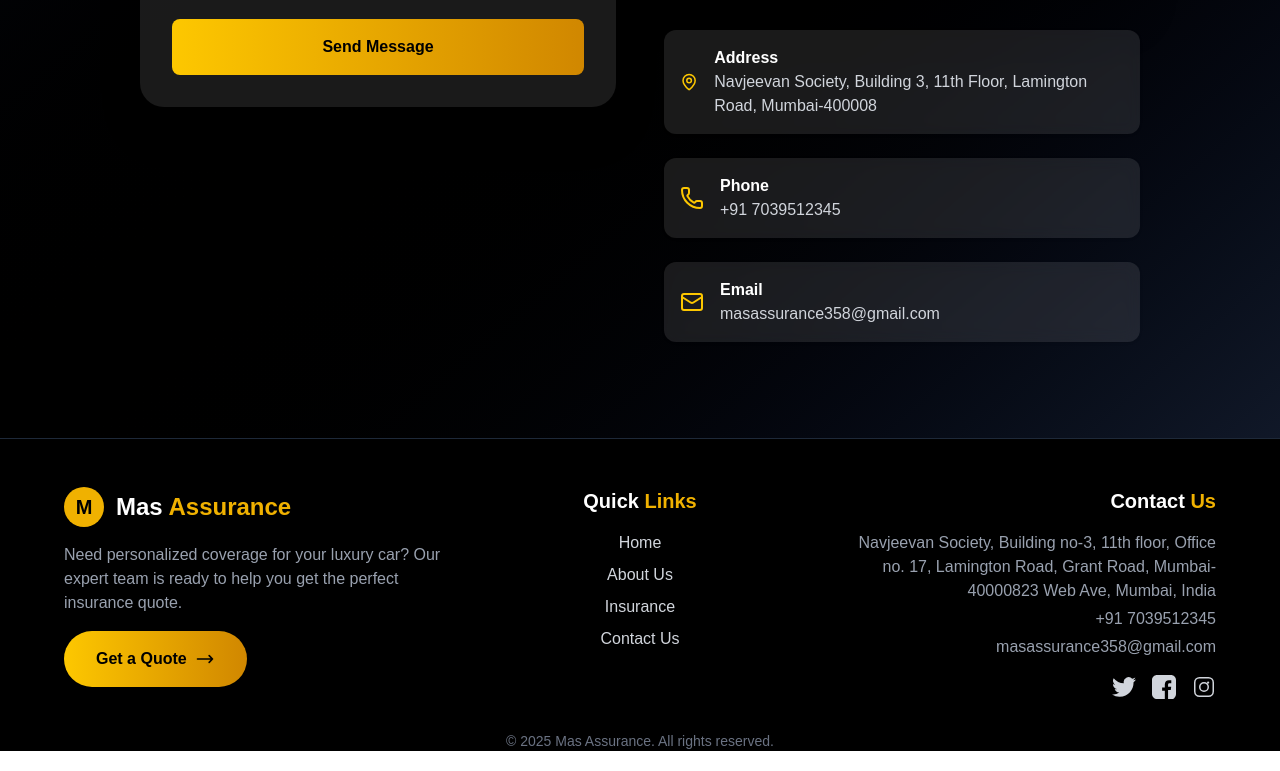
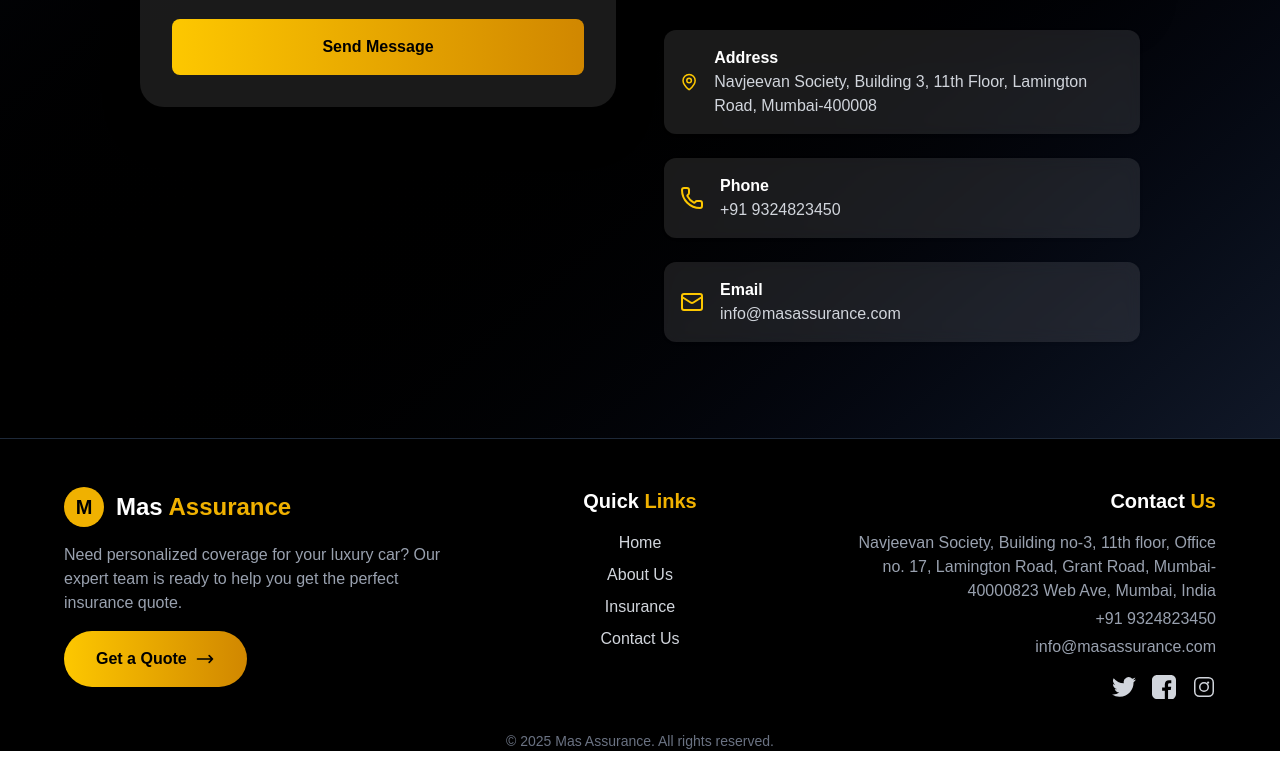
Before and after one commit to Yasir-72/Mass-Assurance-webite, a Next.js app: page /contact in a window 1280 px wide. Shown: the part 774-1545 px from the top of the page. Built offline with nearby package versions, Linux system fonts and the light colour scheme.

Commit message:
Update contact information across the application

```diff
--- a/src/components/layout/footer.tsx
+++ b/src/components/layout/footer.tsx
@@ -56,11 +56,12 @@ export default function Footer() {
             <h3 className="text-xl font-bold text-white mb-4">
               Contact <span className="text-yellow-500">Us</span>
             </h3>
-            <p className="text-gray-400 text-center md:text-end">Navjeevan Society, Building no-3, 11th floor, Office no. 17,
+            <p className="text-gray-400 text-center md:text-end">
+              Navjeevan Society, Building no-3, 11th floor, Office no. 17,
               Lamington Road, Grant Road, Mumbai-40000823 Web Ave, Mumbai, India
             </p>
-            <p className="text-gray-400 mt-1">+91 7039512345</p>
-            <p className="text-gray-400 mt-1">masassurance358@gmail.com</p>
+            <p className="text-gray-400 mt-1">+91 9324823450</p>
+            <p className="text-gray-400 mt-1">info@masassurance.com</p>
             <div className="flex space-x-4 mt-4">
               {[
                 // Social Icons
--- a/src/components/layout/whatsappbutton.tsx
+++ b/src/components/layout/whatsappbutton.tsx
@@ -1,8 +1,9 @@
-// components/WhatsAppButton.js
+"use client";
+
+import Image from "next/image";
 import Link from "next/link";
-import Image from "next/image";
 
-const WHATSAPP_NUMBER = "8850687306";
+const WHATSAPP_NUMBER = "919324823450"; // Correct format: digits only
 const WHATSAPP_URL = `https://wa.me/${WHATSAPP_NUMBER}`;
 
 export default function WhatsAppButton() {
@@ -13,7 +14,6 @@ export default function WhatsAppButton() {
       rel="noopener noreferrer"
       aria-label="Chat with us on WhatsApp"
       className="
-
         fixed
         bottom-8
         right-8
@@ -27,21 +27,25 @@ export default function WhatsAppButton() {
         focus:ring-2
         focus:ring-green-300
         focus:ring-offset-2
-
         text-white
         text-sm
         font-medium
         px-4
         py-2
         rounded-full
-
         shadow-lg
         transition
         duration-200
         ease-in-out
       "
     >
-      <Image src="/images/whatsapp.png" alt="" width={50} height={50} className="w-8 h-8 md:w-12 md:h-12"/>
+      <Image
+        src="/images/whatsapp.png"
+        alt="WhatsApp Icon"
+        width={50}
+        height={50}
+        className="w-8 h-8 md:w-12 md:h-12"
+      />
     </Link>
   );
 }
--- a/src/components/pages/aboutpagecontent.tsx
+++ b/src/components/pages/aboutpagecontent.tsx
@@ -89,12 +89,12 @@ export default function AboutPageContent() {
     },
   ];
 
-  const team = [
-    { name: "Alice Johnson", role: "CEO", img: "/images/dummy1.png" },
-    { name: "Mark Thompson", role: "CTO", img: "/images/dummy2.png" },
-    { name: "Sara Lee", role: "COO", img: "/images/dummy1.png" },
-    { name: "David Kim", role: "CFO", img: "/images/dummy2.png" },
-  ];
+  // const team = [
+  //   { name: "Alice Johnson", role: "CEO", img: "/images/dummy1.png" },
+  //   { name: "Mark Thompson", role: "CTO", img: "/images/dummy2.png" },
+  //   { name: "Sara Lee", role: "COO", img: "/images/dummy1.png" },
+  //   { name: "David Kim", role: "CFO", img: "/images/dummy2.png" },
+  // ];
 
   return (
     <main className="flex flex-col w-full space-y-20 ">
@@ -236,7 +236,7 @@ export default function AboutPageContent() {
       </section>
 
       {/* Leadership Team */}
-      <section className="max-w-6xl mx-auto px-6 text-center space-y-12">
+      {/* <section className="max-w-6xl mx-auto px-6 text-center space-y-12">
         <h2 className="text-4xl font-bold text-white">
           Leadership <span className="text-yellow-500">Team</span>
         </h2>
@@ -263,7 +263,7 @@ export default function AboutPageContent() {
             </motion.div>
           ))}
         </div>
-      </section>
+      </section> */}
 
       {/* Tech Support */}
       <section className="max-w-6xl mx-auto px-3 py-16 bg-gradient-to-r from-gray-800 to-black rounded-2xl shadow-xl">
--- a/src/components/pages/contactpagecontent.tsx
+++ b/src/components/pages/contactpagecontent.tsx
@@ -162,8 +162,8 @@ export default function ContactPageContent() {
                   label: "Address",
                   text: "Navjeevan Society, Building 3, 11th Floor, Lamington Road, Mumbai-400008",
                 },
-                { icon: Phone, label: "Phone", text: "+91 7039512345" },
-                { icon: Mail, label: "Email", text: "masassurance358@gmail.com" },
+                { icon: Phone, label: "Phone", text: "+91 9324823450" },
+                { icon: Mail, label: "Email", text: "info@masassurance.com" },
               ].map((item, i) => (
                 <div
                   key={i}
--- a/src/components/pages/home/contactsection.tsx
+++ b/src/components/pages/home/contactsection.tsx
@@ -93,14 +93,14 @@ export default function ContactSection() {
               <span className="mr-3 text-yellow-500">☎️</span>
               <div>
                 <h3 className="font-semibold">Phone</h3>
-                <p className="text-gray-400">+91 7039512345</p>
+                <p className="text-gray-400">+91 9324823450</p>
               </div>
             </li>
             <li className="flex items-start">
               <span className="mr-3 text-yellow-500">✉️</span>
               <div>
                 <h3 className="font-semibold">Email</h3>
-                <p className="text-gray-400">masassurance358@gmail.com</p>
+                <p className="text-gray-400">info@masassurance.com</p>
               </div>
             </li>
           </ul>
--- a/src/components/pages/insurancepagecontent.tsx
+++ b/src/components/pages/insurancepagecontent.tsx
@@ -244,7 +244,7 @@ export default function InsurancePageContent() {
       </section>
 
       {/* Comparison Table */}
-      <motion.section
+      {/* <motion.section
         className="overflow-x-auto bg-black px-20"
         variants={fadeInUp}
       >
@@ -338,10 +338,13 @@ export default function InsurancePageContent() {
             ))}
           </tbody>
         </motion.table>
-      </motion.section>
+      </motion.section> */}
 
       {/* Final CTA */}
-      <motion.section className="flex flex-col items-center text-center py-16 mx-auto" variants={fadeInUp}>
+      <motion.section
+        className="flex flex-col items-center text-center py-16 mx-auto"
+        variants={fadeInUp}
+      >
         <motion.h2 className="text-3xl font-bold text-white mb-4">
           Ready to Protect Your Investment?
         </motion.h2>
@@ -349,7 +352,7 @@ export default function InsurancePageContent() {
           Contact us for a personalized quote and drive with absolute peace of
           mind.
         </motion.p>
-        <GetQuote/>
+        <GetQuote />
       </motion.section>
     </motion.main>
   );
```
